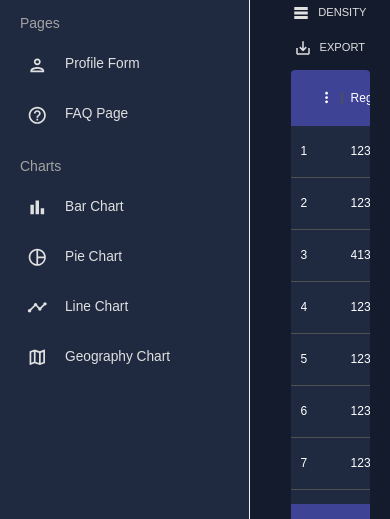
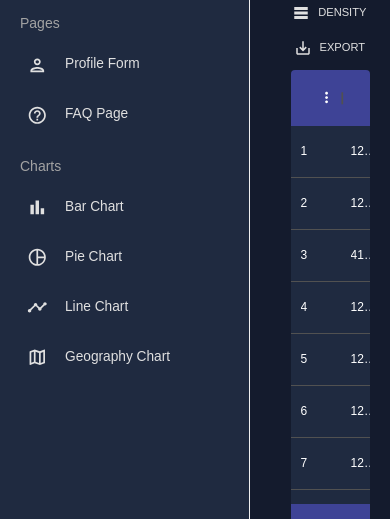
Before and after one commit to Samiomidi/cost-management, a Next.js app: page /contacts in a window 390 px wide. Shown: the part 325-844 px from the top of the page. Built offline with nearby package versions, Linux system fonts and the light colour scheme.

Commit message:
contact page mobile version

```diff
--- a/pages/contacts.js
+++ b/pages/contacts.js
@@ -10,50 +10,53 @@ const Contacts = () => {
   const colors = tokens(theme.palette.mode);
 
   const columns = [
-    { field: "id", headerName: "ID", flex: 0.5 },
-    { field: "registrarId", headerName: "Registrar ID" },
+    { field: "id", headerName: "ID", flex:0.5},
+    { field: "registrarId", headerName: "Registrar ID", flex:1 },
     {
       field: "name",
       headerName: "Name",
-      flex: 1,
+         flex:"auto",
       cellClassName: "name-column--cell",
+
     },
     {
       field: "age",
       headerName: "Age",
       type: "number",
+      flex:0.5,
       headerAlign: "left",
       align: "left",
+
     },
     {
       field: "phone",
       headerName: "Phone Number",
-      flex: 1,
+         flex:"auto",
     },
     {
       field: "email",
       headerName: "Email",
-      flex: 1,
+         flex:"auto",
     },
     {
       field: "address",
       headerName: "Address",
-      flex: 1,
+         flex:"auto",
     },
     {
       field: "city",
       headerName: "City",
-      flex: 1,
+         flex:"auto",
     },
     {
       field: "zipCode",
       headerName: "Zip Code",
-      flex: 1,
+         flex:"auto",
     },
   ];
 
   return (
-    <Box m="20px">
+    <Box m="20px" >
       <Header
         title="CONTACTS"
         subtitle="List of Contacts for Future Reference"
@@ -61,6 +64,7 @@ const Contacts = () => {
       <Box
         m="40px 0 0 0"
         height="75vh"
+
         sx={{
           "& .MuiDataGrid-root": {
             border: "none",
@@ -94,6 +98,7 @@ const Contacts = () => {
           rows={mockDataContacts}
           columns={columns}
           components={{ Toolbar: GridToolbar }}
+
         />
       </Box>
     </Box>
```
